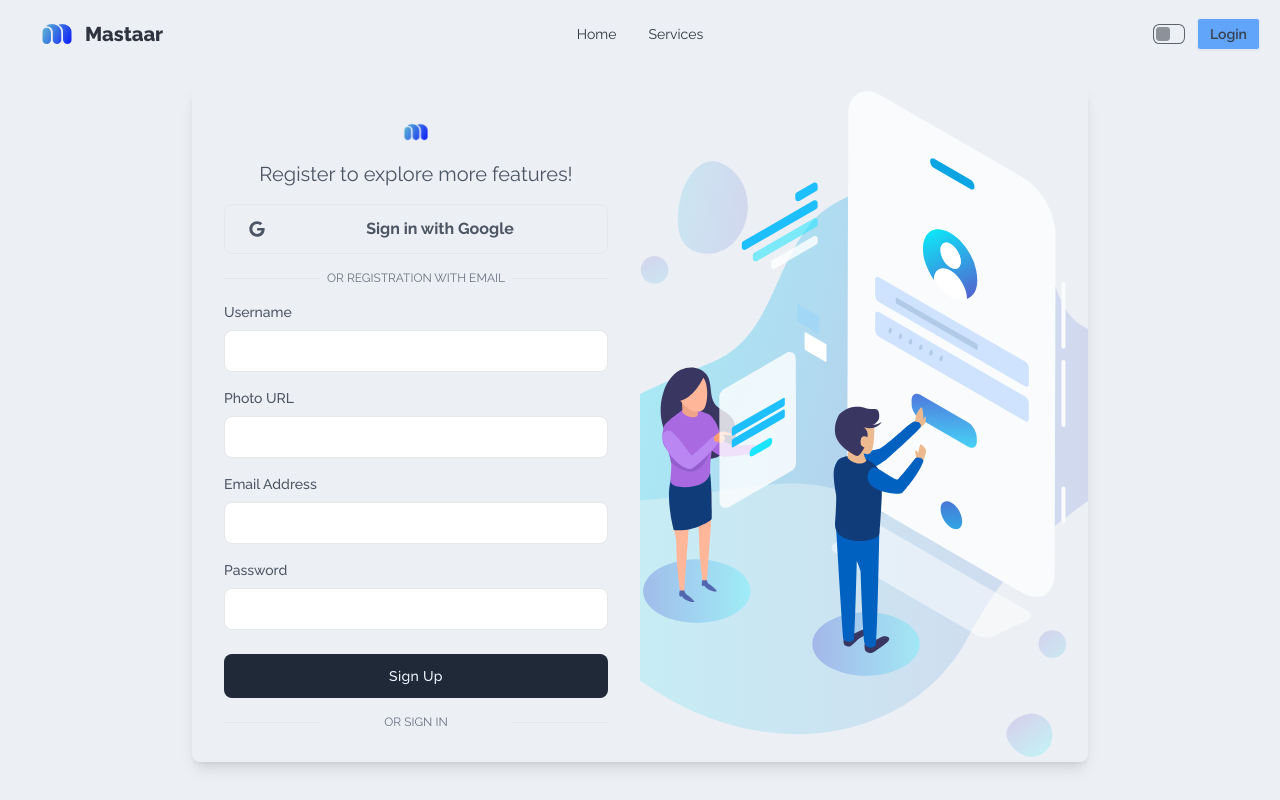
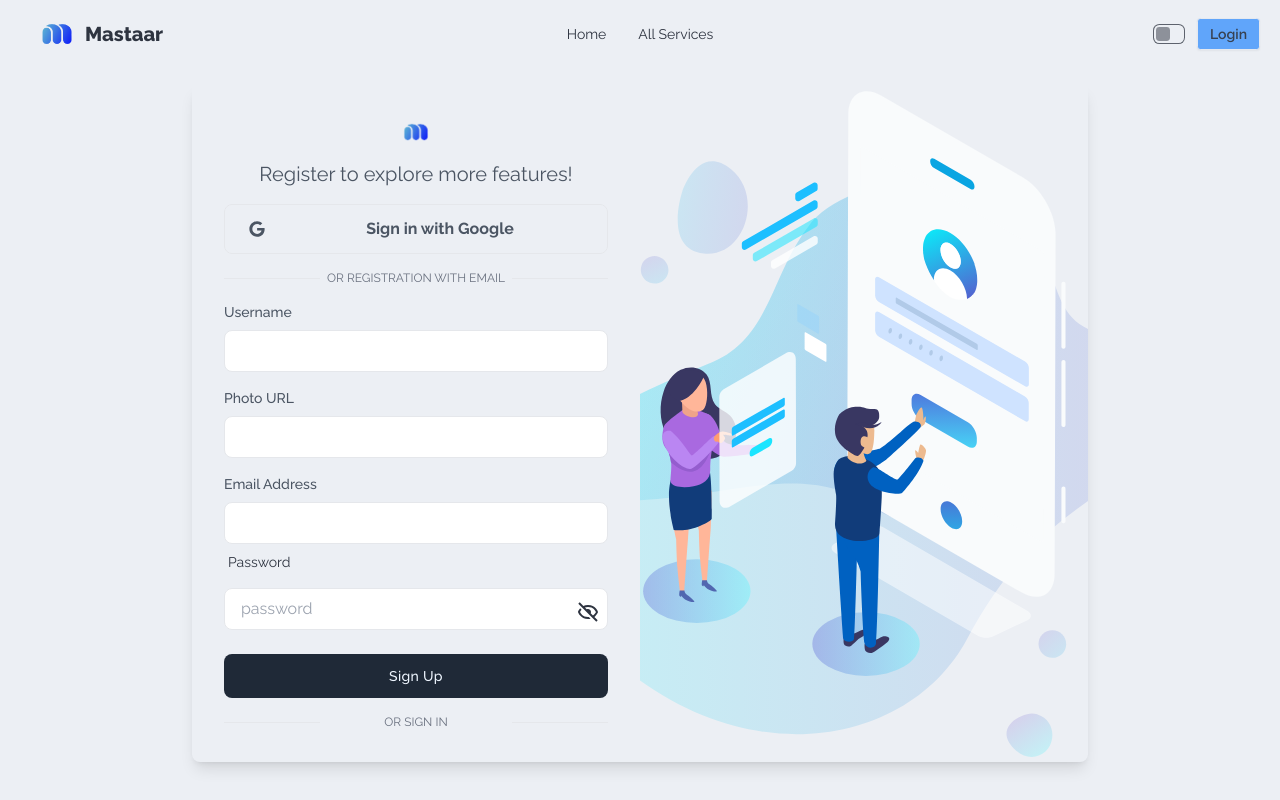
Before and after one commit to MUEID11/Mastaar-Booking-Services, a React (Vite) app: page /register in a window 1280 px wide. Shown: the top 800 px of the page. Built offline with nearby package versions, Linux system fonts and the light colour scheme; no server answers.

Commit message:
added a demo slider

```diff
--- a/src/Components/Navbar.jsx
+++ b/src/Components/Navbar.jsx
@@ -20,7 +20,7 @@
     }
   };
   return (
-    <div className="navbar bg-base-100 container mx-auto px-5">
+    <div className="navbar bg-base-100 container mx-auto px-5 z-50">
       <div className="navbar-start">
         <div className="dropdown">
           <div
@@ -38,7 +38,7 @@
               <NavLink to="/">Home</NavLink>
             </li>
             <li>
-              <NavLink to="/services">Services</NavLink>
+              <NavLink to="/all">All Services</NavLink>
             </li>
             {user && (
               <li>
@@ -74,7 +74,7 @@
             <NavLink to="/">Home</NavLink>
           </li>
           <li>
-            <NavLink to="/services">Services</NavLink>
+            <NavLink to="/all">All Services</NavLink>
           </li>
           {user && (
             <li>
--- /dev/null
+++ b/src/Components/Slide.jsx
@@ -0,0 +1,51 @@
+const Slide = () => {
+  return (
+    <div>
+      <header className="bg-white dark:bg-gray-900">
+        <div className="lg:flex">
+          <div className="flex items-center justify-center w-full px-6 py-8 lg:h-[32rem] lg:w-1/2">
+            <div className="max-w-xl">
+              <h2 className="text-3xl font-semibold text-gray-800 dark:text-white lg:text-4xl">
+                Build Your New{" "}
+                <span className="text-blue-600 dark:text-blue-400">Idea</span>
+              </h2>
+
+              <p className="mt-4 text-sm text-gray-500 dark:text-gray-400 lg:text-base">
+                Lorem ipsum dolor sit amet, consectetur adipisicing elit.
+                Blanditiis commodi cum cupiditate ducimus, fugit harum id
+                necessitatibus odio quam quasi, quibusdam rem tempora
+                voluptates.
+              </p>
+
+              <div className="flex flex-col mt-6 space-y-3 lg:space-y-0 lg:flex-row">
+                <a
+                  href="#"
+                  className="block px-5 py-2 text-sm font-medium tracking-wider text-center text-white transition-colors duration-300 transform bg-gray-900 rounded-md hover:bg-gray-700"
+                >
+                  Get Started
+                </a>
+                <a
+                  href="#"
+                  className="block px-5 py-2 text-sm font-medium tracking-wider text-center text-gray-700 transition-colors duration-300 transform bg-gray-200 rounded-md lg:mx-4 hover:bg-gray-300"
+                >
+                  Learn More
+                </a>
+              </div>
+            </div>
+          </div>
+
+          <div className="w-full h-64 lg:w-1/2 lg:h-auto">
+            <div
+              className="w-full h-full bg-cover"
+              style="background-image: url(https://images.unsplash.com/photo-1508394522741-82ac9c15ba69?ixlib=rb-1.2.1&ixid=eyJhcHBfaWQiOjEyMDd9&auto=format&fit=crop&w=748&q=80)"
+            >
+              <div className="w-full h-full bg-black opacity-25"></div>
+            </div>
+          </div>
+        </div>
+      </header>
+    </div>
+  );
+};
+
+export default Slide;
--- /dev/null
+++ b/src/Components/Slider.jsx
@@ -0,0 +1,39 @@
+
+// Import Swiper React components
+import { Swiper, SwiperSlide } from "swiper/react";
+
+// Import Swiper styles
+import "swiper/css";
+import "swiper/css/pagination";
+import "swiper/css/navigation";
+
+// import "./styles.css";
+
+// import required modules
+import { Autoplay, Pagination, Navigation } from "swiper/modules";
+
+export default function Slider() {
+  return (
+    <div className="container mx-auto px-4 py-10">
+      <Swiper
+        spaceBetween={30}
+        centeredSlides={true}
+        loop={true}
+        autoplay={{
+          delay: 4000,
+          disableOnInteraction: false,
+        }}
+        pagination={{
+          clickable: true,
+        }}
+        navigation={true}
+        modules={[Autoplay, Pagination, Navigation]}
+        className="mySwiper"
+      >
+        <SwiperSlide>Slide 1</SwiperSlide>
+        <SwiperSlide>Slide 2</SwiperSlide>
+        <SwiperSlide>Slide 3</SwiperSlide>
+      </Swiper>
+    </div>
+  );
+}
--- /dev/null
+++ b/src/Pages/AddService.jsx
@@ -0,0 +1,11 @@
+import React from 'react';
+
+const AddService = () => {
+    return (
+        <div>
+            add
+        </div>
+    );
+};
+
+export default AddService;
--- /dev/null
+++ b/src/Pages/AllServices.jsx
@@ -0,0 +1,11 @@
+import React from 'react';
+
+const AllServices = () => {
+    return (
+        <div>
+            All
+        </div>
+    );
+};
+
+export default AllServices;
--- a/src/Pages/Authentication/Register.jsx
+++ b/src/Pages/Authentication/Register.jsx
@@ -4,11 +4,13 @@
 import { FaGoogle } from "react-icons/fa";
 import useAuth from "../../Hooks/useAuth";
 import toast from "react-hot-toast";
+import { useState } from "react";
+import { BiHide, BiShow } from "react-icons/bi";
 const Register = () => {
+    const [showPass, setShowPass] = useState(false);
     const navigate = useNavigate();
     const location = useLocation();
     const {createUser, user,setUser,  signInWithGoogle,updateUser} = useAuth();
-
     const handleGoogleSignIn = async() =>{
         try {
             await signInWithGoogle();
@@ -26,6 +28,12 @@
         const password = form.password.value;
         const name = form.name.value;
         const photo = form.photo.value;
+        if (!/(?=.*[A-Z])(?=.*[!@#$%^&*])(?=.{6,})/.test(password)) {
+            toast.error(
+              "Password must be at least 6 characters long and contain at least one special character and one uppercase letter."
+            );
+            return;
+          }
         try {
             const result = await createUser(email, password)
             console.log(result)
@@ -83,6 +91,7 @@
                   Username
                 </label>
                 <input
+                required
                   id="name"
                   autoComplete="name"
                   name="name"
@@ -98,6 +107,7 @@
                   Photo URL
                 </label>
                 <input
+                required
                   id="photo"
                   autoComplete="photo"
                   name="photo"
@@ -113,6 +123,7 @@
                   Email Address
                 </label>
                 <input
+                required
                   id="LoggingEmailAddress"
                   autoComplete="email"
                   name="email"
@@ -120,25 +131,35 @@
                   type="email"
                 />
               </div>
-
-              <div className="mt-4">
-                <div className="flex justify-between">
-                  <label
-                    className="block mb-2 text-sm font-medium text-gray-600 "
-                    htmlFor="loggingPassword"
-                  >
-                    Password
-                  </label>
-                </div>
-
-                <input
-                  id="loggingPassword"
-                  autoComplete="current-password"
-                  name="password"
-                  className="block w-full px-4 py-2 text-gray-700 bg-white border rounded-lg    focus:border-blue-400 focus:ring-opacity-40  focus:outline-none focus:ring focus:ring-blue-300"
-                  type="password"
-                />
+              <div className="space-y-2">
+            <label className="label">
+              <span className="label-text">Password</span>
+            </label>
+            <div className="relative">
+              <input
+                type={showPass ? "text" : "password"}
+                // onChange={(e) => validatePassword(e.target.value)}
+                placeholder="password"
+                name="password"
+                id="password"
+                className="block w-full px-4 py-2 text-gray-700 bg-white border rounded-lg    focus:border-blue-400 focus:ring-opacity-40  focus:outline-none focus:ring focus:ring-blue-300"
+                required
+              />
+              <div>
+                {showPass ? (
+                  <BiShow
+                    onClick={() => setShowPass(false)}
+                    className="text-2xl absolute top-3 right-2"
+                  />
+                ) : (
+                  <BiHide
+                    onClick={() => setShowPass(true)}
+                    className="text-2xl absolute top-3 right-2"
+                  />
+                )}
               </div>
+            </div>
+          </div>
               <div className="mt-6">
                 <button
                   type="submit"
--- /dev/null
+++ b/src/Pages/BookService.jsx
@@ -0,0 +1,11 @@
+import React from 'react';
+
+const BookService = () => {
+    return (
+        <div>
+            book
+        </div>
+    );
+};
+
+export default BookService;
--- a/src/Pages/Home.jsx
+++ b/src/Pages/Home.jsx
@@ -1,9 +1,10 @@
+import Slider from "../Components/Slider";
 
 
 const Home = () => {
     return (
-        <div>
-
+        <div className="container mx-auto my-16">
+            <Slider/>
         </div>
     );
 };
--- /dev/null
+++ b/src/Pages/ManageService.jsx
@@ -0,0 +1,11 @@
+import React from 'react';
+
+const ManageService = () => {
+    return (
+        <div>
+            manage
+        </div>
+    );
+};
+
+export default ManageService;
--- /dev/null
+++ b/src/Pages/TodoService.jsx
@@ -0,0 +1,11 @@
+import React from 'react';
+
+const TodoService = () => {
+    return (
+        <div>
+            todo
+        </div>
+    );
+};
+
+export default TodoService;
--- /dev/null
+++ b/src/Routes/PrivateRoute.jsx
@@ -0,0 +1,21 @@
+import { Navigate, useLocation } from "react-router-dom";
+import useAuth from "../Hooks/useAuth";
+import PropTypes from "prop-types";
+
+const PrivateRoute = ({children}) => {
+    const {loading, user} = useAuth();
+    const location = useLocation();
+    if(loading){
+        <div className="relative h-[65vh] flex items-center justify-center">
+        <span className="loading loading-spinner text-info loading-md absolute top-50 translate-y-5"></span>
+      </div>
+    }
+    if(user){
+        return children;
+    }
+    return <Navigate state={location.pathname} to='/login' replace={true}></Navigate>
+};
+PrivateRoute.propTypes = {
+    children: PropTypes.node.isRequired,
+  };
+export default PrivateRoute;
```
Also changed, not shown: src/Routes/Routes.jsx (+26 -0 lines).
